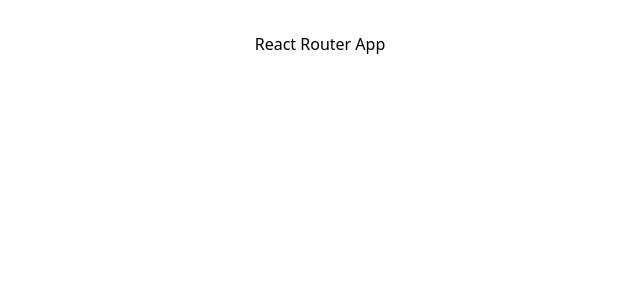
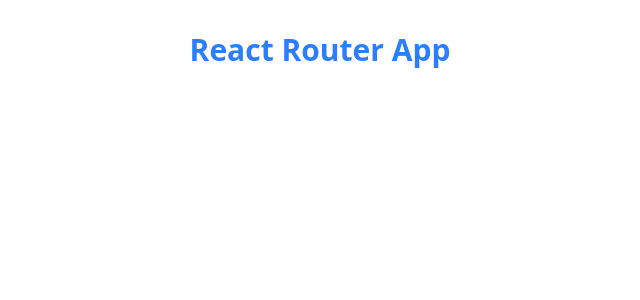
Before and after one commit to TarunRana1286/Tarun-React, a React (Vite) app in the folder reactRouter/: page / in a window 1280 px wide. Shown: the top 300 px of the page, without its empty margins (320-960 px from the left). Built offline with nearby package versions, Linux system fonts and the light colour scheme.

Commit message:
Css Applied

```diff
--- a/reactRouter/src/App.jsx
+++ b/reactRouter/src/App.jsx
@@ -1,16 +1,13 @@
 import { useState } from 'react'
-import reactLogo from './assets/react.svg'
-import viteLogo from '/vite.svg'
 import './App.css'
 import './index.css'
 import React from 'react'
 
 function App() {
-  const [count, setCount] = useState(0)
 
   return (
     <>
-      <h1>React Router App</h1>
+      <h1 className="text-3xl font-bold text-center text-blue-500">React Router App</h1>
     </>
   )
 }
```
